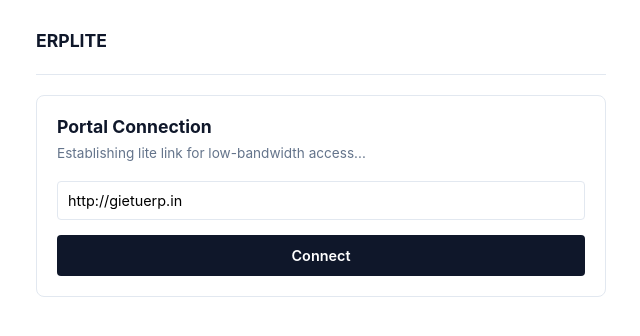
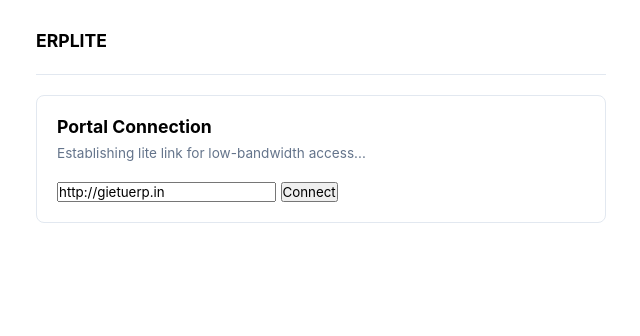
Before and after one commit to harishcsx/erplite, a website: page public/index.html in a window 1280 px wide. Shown: the whole page, without its empty margins (319-959 px from the left). Drawn offline with Linux system fonts and the light colour scheme.

Commit message:
fixed the footer(deleted) and fixed some styling

```diff
--- a/public/index.html
+++ b/public/index.html
@@ -50,11 +50,11 @@
             <p>Syncing Lite Data...</p>
         </div>
 
-        <nav class="bottom-nav hidden" id="app-nav">
+        <!-- <nav class="bottom-nav hidden" id="app-nav">
             <button class="nav-item active" onclick="showDashboard()">Home</button>
             <button class="nav-item" onclick="showStats()">Details</button>
             <button class="nav-item" style="color:#dc2626" onclick="logout()">Logout</button>
-        </nav>
+        </nav>  -->
     </div>
 
     <script src="app.js"></script>
--- a/public/style.css
+++ b/public/style.css
@@ -17,7 +17,7 @@
 
 body {
     background-color: var(--bg);
-    color: var(--text);
+    /* color: var(--text); */
     min-height: 100vh;
     display: flex;
     justify-content: center;
@@ -75,7 +75,7 @@
     color: var(--text-dim);
     margin-bottom: 20px;
 }
-
+/*
 input {
     width: 100%;
     padding: 10px;
@@ -84,9 +84,9 @@
     font-size: 0.9rem;
     margin-bottom: 15px;
     background: white;
-}
+} */
 
-.btn-primary {
+/* .btn-primary {
     width: 100%;
     padding: 12px;
     background: var(--text);
@@ -96,7 +96,7 @@
     font-weight: 600;
     font-size: 0.9rem;
     cursor: pointer;
-}
+} */
 
 .stats-grid {
     display: flex;
```
